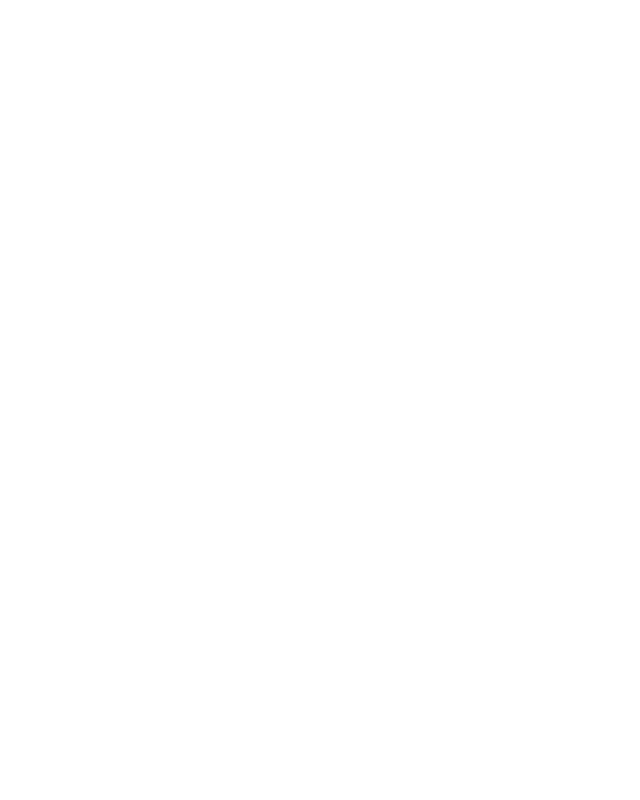
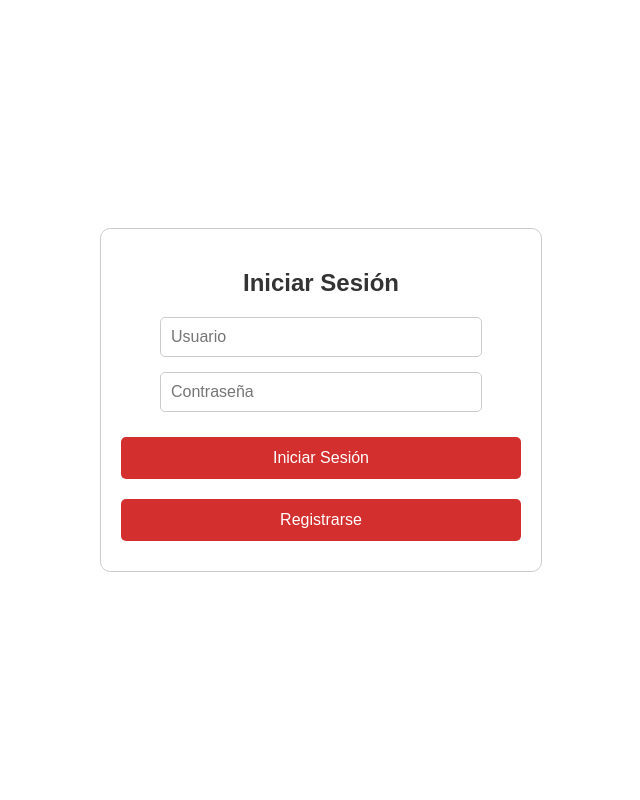
Before and after one commit to agussdangelo/Pokedex-PHP, a PHP site: page /app/views/login.php in a window 1280 px wide. Before the commit the part shown is empty. Shown: the whole page, without its empty margins (319-959 px from the left). Run offline with PHP 8.4, Linux system fonts and the light colour scheme.

Commit message:
Se agrego el html del login y los botones de redireccionamiento

```diff
--- a/app/views/login.php
+++ b/app/views/login.php
@@ -32,3 +32,107 @@
     }
 }
 ?>
+<!DOCTYPE html>
+<html lang="es">
+<head>
+    <meta charset="UTF-8">
+    <meta name="viewport" content="width=device-width, initial-scale=1.0">
+    <title>Login y Registro</title>
+    <style>
+        body {
+            font-family: Arial, sans-serif;
+            background-color: white; /* Fondo blanco */
+            color: #333;
+            display: flex;
+            justify-content: center;
+            align-items: center;
+            height: 100vh;
+            margin: 0;
+        }
+
+        .container {
+            display: flex;
+            flex-direction: column;
+            text-align: center;
+            justify-content: center;
+            padding: 20px;
+            border: 1px solid #ccc;
+            border-radius: 10px;
+            width: 400px;
+            background-color: #fff;
+        }
+
+        h2 {
+            font-size: 24px;
+            margin-bottom: 20px;
+        }
+
+        .btn {
+            padding: 12px 20px;
+            font-size: 16px;
+            border: none;
+            border-radius: 5px;
+            color: white;
+            background-color: #d32f2f; /* Botones rojos */
+            cursor: pointer;
+            width: 100%;
+            margin: 10px 0;
+            transition: background-color 0.3s ease;
+        }
+
+        .btn:hover {
+            background-color: #cc0000; /* Cambio de color al pasar el mouse */
+        }
+
+        .btn:focus {
+            outline: none;
+        }
+
+        .form-group {
+            margin-bottom: 15px;
+        }
+
+        .form-group input {
+            width: 75%;
+            padding: 10px;
+            font-size: 16px;
+            border: 1px solid #ccc;
+            border-radius: 5px;
+        }
+
+        .form-group input:focus {
+            border-color: red; /* Resalta el borde cuando el campo está enfocado */
+        }
+    </style>
+</head>
+<body>
+
+<div class="container">
+    <h2>Iniciar Sesión</h2>
+
+    <!-- Formulario de Inicio de Sesión -->
+    <form action="/Pokedex-PHP/index.php" method="POST">
+        <div class="form-group">
+            <input type="text" name="username" placeholder="Usuario" required>
+        </div>
+        <div class="form-group">
+            <input type="password" name="password" placeholder="Contraseña" required>
+        </div>
+        <button type="submit" class="btn">Iniciar Sesión</button>
+    </form>
+
+    <!-- Formulario de Registro -->
+    <form action="register.php" method="POST">
+        <button type="submit" class="btn">Registrarse</button>
+    </form>
+
+    <!-- Mostrar error si no se loguea correctamente -->
+    <?php
+    if (isset($_SESSION['errorLogin'])) {
+        echo "<div class='error-msg'>" . $_SESSION['errorLogin'] . "</div>";
+    }
+    ?>
+</div>
+
+</body>
+</html>
--- a/app/views/mostrar_pokemon.php
+++ b/app/views/mostrar_pokemon.php
@@ -103,6 +103,7 @@
     }
 
     echo "<p>Descripcion: " . $pokemon["Descripcion"] . "</p>";
+    echo "<a href='/Pokedex-PHP/index.php'>Volver</a> ";
     echo "</div>";
     echo "</div>";
 }
```
